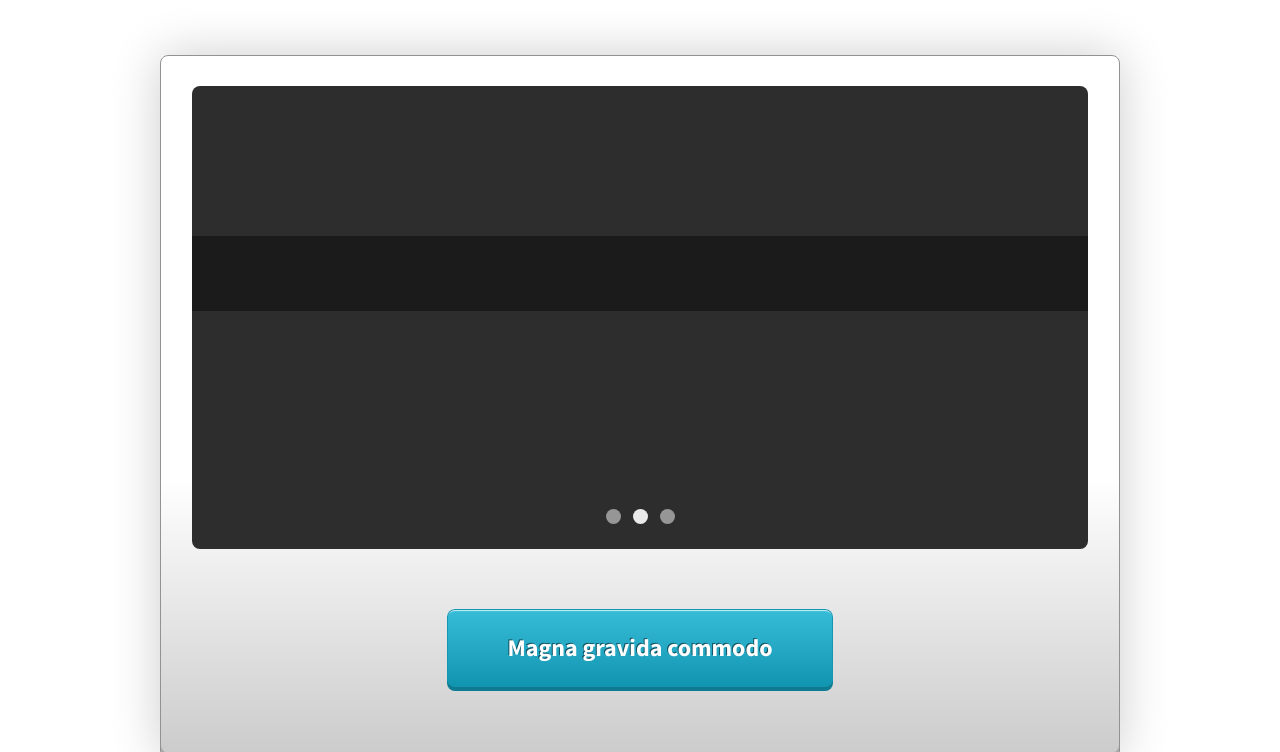
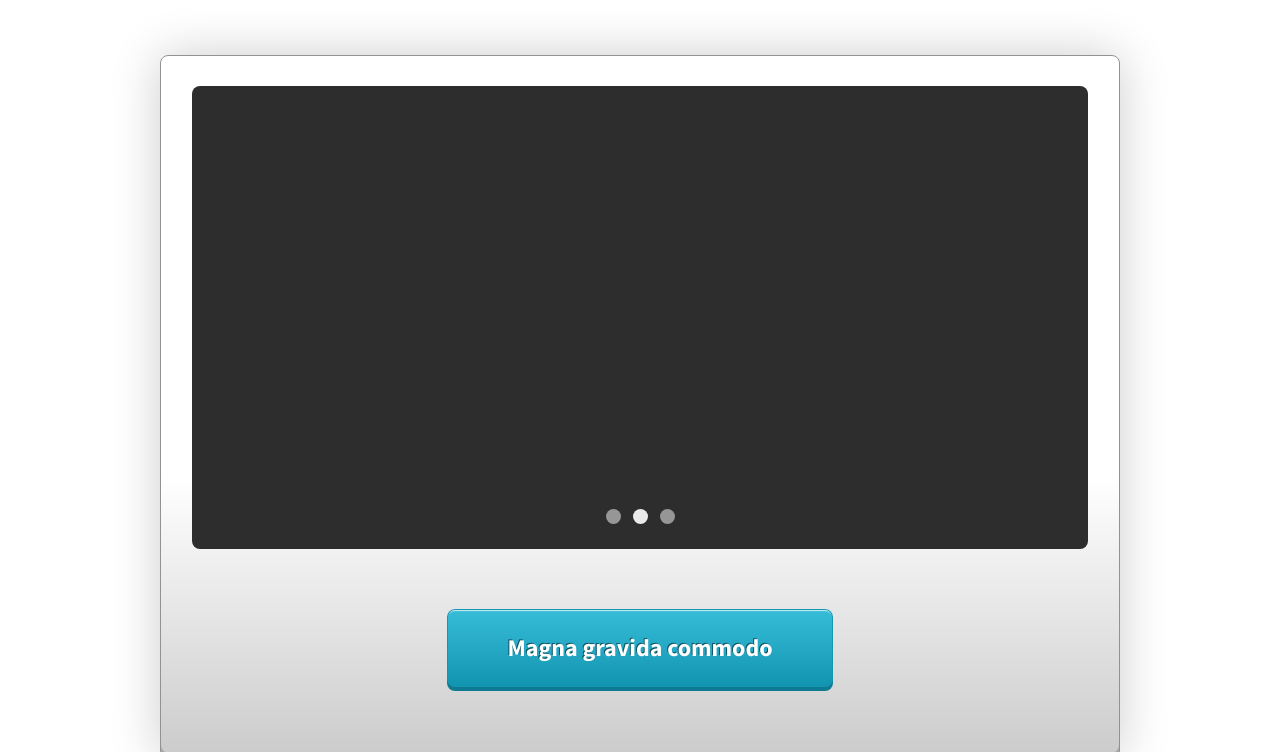
Before and after one commit to hucheng9456/vivisual, a plain HTML site: page View/index.html in a window 1280 px wide. Shown: the part 71-823 px from the top of the page. Drawn offline with Linux system fonts and the light colour scheme.

```diff
--- a/View/index.html
+++ b/View/index.html
@@ -77,7 +77,6 @@
 												<div class="viewer">
 													<div class="reel">
 														<div class="slide">
-
 															<img src="images/slide01.jpg" alt="">
 														</div>
 														<div class="slide">
@@ -97,7 +96,7 @@
 														<li>3</li>
 													</ul>
 												</div>
-												<div class="caption-line"></div>
+												<!--div class="caption-line"></div-->
 											</div>
 											<div class="actions"><a href="#" class="button button-big">Magna gravida commodo</a></div>
 										</div>
```
